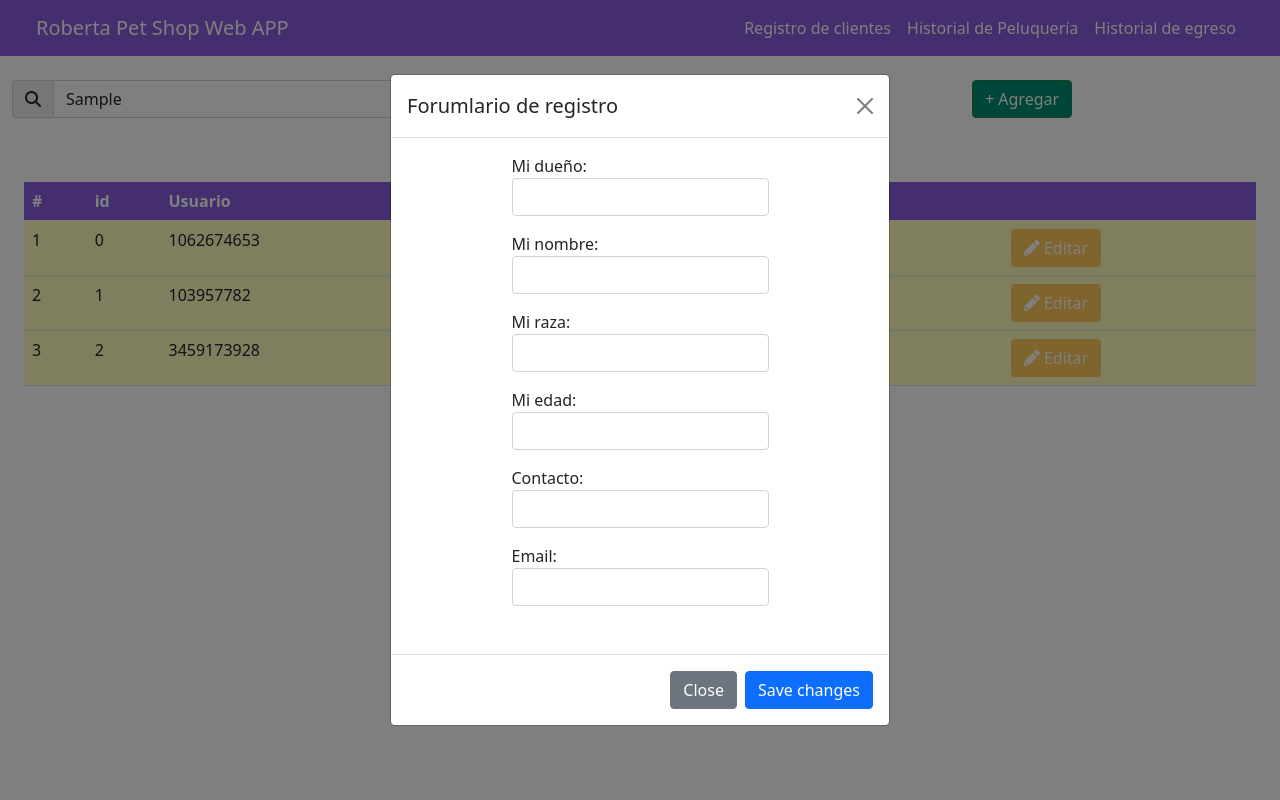
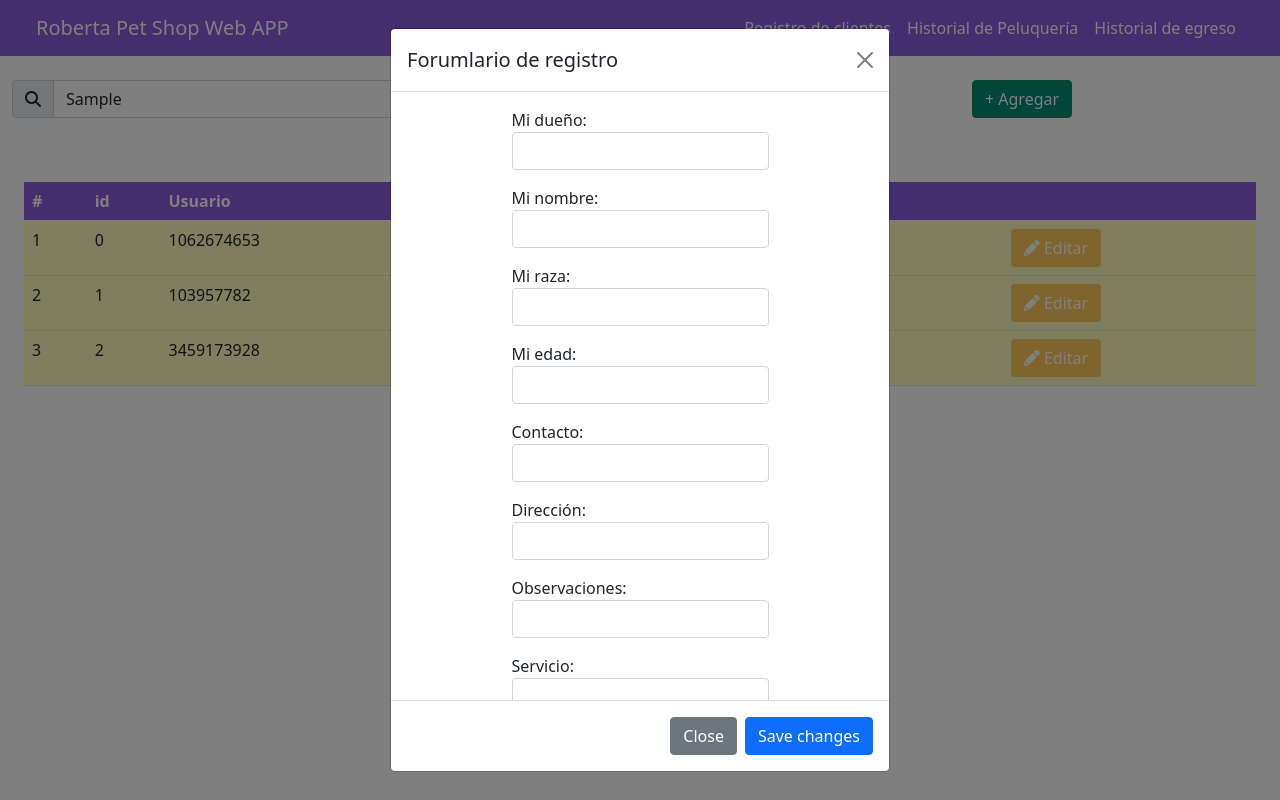
Before and after one commit to coderunner86/petshop, an Angular app: page / in a window 1280 px wide. Both pictures are taken after typing "Sample" into the empty fields and a click on the button "+ Agregar". Built offline with nearby package versions, Linux system fonts and the light colour scheme.

Commit message:
1 file modified

```diff
--- a/src/app/app.component.html
+++ b/src/app/app.component.html
@@ -174,6 +174,42 @@
                   />
                 </div>
                 <div class="mb-3">
+                  <label for="direccion">Dirección: </label>
+                  <input
+                    class="form-control"
+                    type="text"
+                    name="direccion"
+                    [(ngModel)]="inputUser.direccion"
+                  />
+                </div>
+                <div class="mb-3">
+                  <label for="observaciones">Observaciones: </label>
+                  <input
+                    class="form-control"
+                    type="text"
+                    name="observaciones"
+                    [(ngModel)]="inputUser.observaciones"
+                  />
+                </div>
+                <div class="mb-3">
+                  <label for="servicio">Servicio: </label>
+                  <input
+                    class="form-control"
+                    type="text"
+                    name="servicio"
+                    [(ngModel)]="inputUser.servicio"
+                  />
+                </div>
+                <div class="mb-3">
+                  <label for="size">Tamaño en cm: </label>
+                  <input
+                    class="form-control"
+                    type="number"
+                    name="size"
+                    [(ngModel)]="inputUser.size"
+                  />
+                </div>
+                <div class="mb-3">
                   <label for="email">Email: </label>
                   <input
                     class="form-control"
@@ -254,7 +290,7 @@
                     class="form-control"
                     type="text"
                     name="raza"
-                    [(ngModel)]="inputUser.raza"
+                    [(ngModel)]="editUser.raza"
                   />
                 </div>
                 <div class="mb-3">
@@ -273,6 +309,42 @@
                     type="text"
                     name="celular"
                     [(ngModel)]="editUser.celular"
+                  />
+                </div>
+                <div class="mb-3">
+                  <label for="direccion">Dirección: </label>
+                  <input
+                    class="form-control"
+                    type="text"
+                    name="direccion"
+                    [(ngModel)]="editUser.direccion"
+                  />
+                </div>
+                <div class="mb-3">
+                  <label for="observaciones">Observaciones: </label>
+                  <input
+                    class="form-control"
+                    type="text"
+                    name="observaciones"
+                    [(ngModel)]="editUser.observaciones"
+                  />
+                </div>
+                <div class="mb-3">
+                  <label for="servicio">Servicio: </label>
+                  <input
+                    class="form-control"
+                    type="text"
+                    name="servicio"
+                    [(ngModel)]="editUser.servicio"
+                  />
+                </div>
+                <div class="mb-3">
+                  <label for="size">Tamaño en cm: </label>
+                  <input
+                    class="form-control"
+                    type="number"
+                    name="size"
+                    [(ngModel)]="editUser.size"
                   />
                 </div>
                 <div class="mb-3">
@@ -373,6 +445,38 @@
           </div>
           <div class="row mt-4">
             <div class="col-6">
+              <strong>Direccion: </strong>
+            </div>
+            <div class="col-6">
+              {{ editUser.direccion }}
+            </div>
+          </div>
+          <div class="row mt-4">
+            <div class="col-6">
+              <strong>Observaciones: </strong>
+            </div>
+            <div class="col-6">
+              {{ editUser.observaciones }}
+            </div>
+          </div>
+          <div class="row mt-4">
+            <div class="col-6">
+              <strong>Servicio: </strong>
+            </div>
+            <div class="col-6">
+              {{ editUser.servicio }}
+            </div>
+          </div>
+          <div class="row mt-4">
+            <div class="col-6">
+              <strong>Tamaño en cm: </strong>
+            </div>
+            <div class="col-6">
+              {{ editUser.size }}
+            </div>
+          </div>
+          <div class="row mt-4">
+            <div class="col-6">
               <strong>Email: </strong>
             </div>
             <div class="col-6">
```
